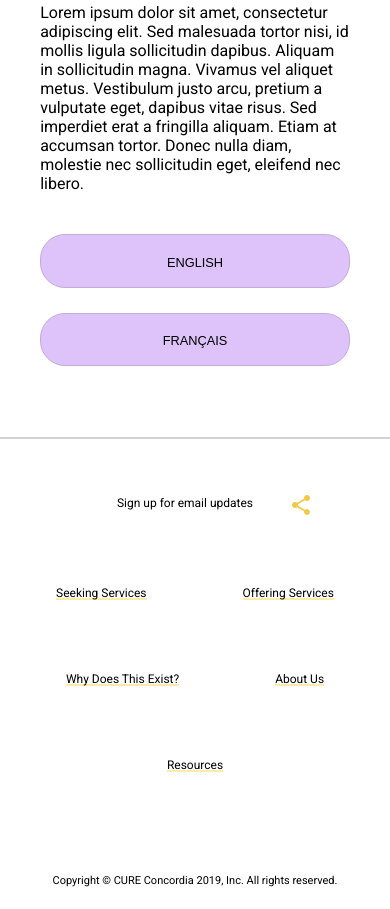
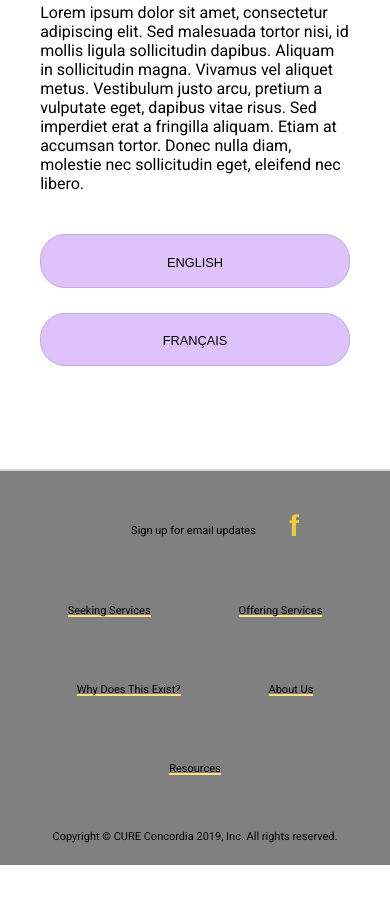
Before and after one commit to aheggie/mh_site, a plain HTML site: page site/offering-services.html in a window 390 px wide. Shown: the part 637-1546 px from the top of the page. After the commit the page ends 1502 px from the top, so only its background shows below. Drawn offline with Linux system fonts and the light colour scheme; files whose address does not match are found by name; a web font is replaced by a local one.

Commit message:
fixed facebook icon in footer, added responsiveness for large screens, messaed tried to fix footer

```diff
--- a/site/offering-services.html
+++ b/site/offering-services.html
@@ -7,6 +7,7 @@
     <link rel="stylesheet" type="text/css" href="style.css">
     <link href="https://fonts.googleapis.com/css?family=Roboto&display=swap" rel="stylesheet">
   <link rel="stylesheet" href="https://fonts.googleapis.com/icon?family=Material+Icons">
+  <link rel="stylesheet" media="screen" href="https://fontlibrary.org/face/selawik" type="text/css"/>
 
     <!-- javascript -->
     <script src="script.js"></script>
@@ -47,11 +48,11 @@
           <div class="wrapper footer">
             <ul class="footer-social">
                 <li><a href="" id="email">Sign up for email updates</a></li>
-                <li><a href="" id="fb"><i class="material-icons custom">share</i></a></li>
+                <li><a href="" class="fb"><span class="fb">f</span></a></li>
               </ul>
             <ul class="footer-nav">
-              <li><a href="">Seeking Services</a></li>
-              <li><a href="">Offering Services</a></li>
+              <li><a href="seeking-services.html">Seeking Services</a></li>
+              <li><a href="offering-services.html">Offering Services</a></li>
               <li><a href="">Why Does This Exist?</a></li>
               <li><a href="">About Us</a></li>
               <li><a href="">Resources</a></li>
--- a/site/style.css
+++ b/site/style.css
@@ -40,9 +40,10 @@ html {
 
 .wrapper.offering {
   display: grid;
+  margin-bottom: 10em;
 
   grid-template-columns: 1fr 7em 1fr;
-  grid-template-rows: auto 7em auto;
+  grid-template-rows: auto 5em auto;
   grid-template-areas:
   "intro intro intro"
   ". . ."
@@ -311,15 +312,20 @@ button#newsletter {
 .main-foot {
   grid-area: footer;
   border-top: 2px solid lightgrey;
+  display: flex;
+  flex-direction: column;
+  justify-content: space-between;
+  background-color: grey;
+
   /* height: calc(100vh - 48.5em); */
 }
 
 .footer-nav {
-  --linkColor: #ffeaa7;
+  --linkColor: #ffe17e;
 }
 
 .footer-nav a {
-  font-size: 12px;
+  font-size: 11px;
   color: black;
   text-decoration: none;
   display: block;
@@ -346,7 +352,7 @@ ul.footer-nav {
   list-style: none;
   margin: 0;
   padding: 0;
-  font-size: 14px;
+  font-size: 11px;
 
   display: -webkit-box;
   display: -moz-box;
@@ -361,7 +367,7 @@ ul.footer-nav {
 .footer-social {
   list-style: none;
   margin-top: 1em;
-  font-size: 12px;
+  font-size: 11px;
 
   display: -webkit-box;
   display: -moz-box;
@@ -375,31 +381,54 @@ ul.footer-nav {
 }
 
 ul.footer-social a {
-  font-size: 12px;
+  font-size: 11px;
   color: black;
   text-decoration: none;
   display: block;
   padding: 1.5em;
-  margin-top: 2em;
+  margin-top: 1em;
 }
 
 a#email {
-  padding-top: 1.8em;
+  padding-top: 2.8em;
 }
 
-a#fb {
+.fb {
   color: #f2c944;
+  font-family: "SelawikRegular", Helvetica, Arial, sans-serif;
+  font-size: 30px;
+  font-weight: bold;
+  padding-top: 0;
 }
 
 div.copyright {
   font-size: 11px;
   text-align: center;
   padding: 2em;
-  margin-top: 4em;
-  align-self: flex-end;
 }
 
 /********* MEDIA QUERIES **********/
+
+@media screen and (min-width: 1856px) {
+
+  .wrapper.page-content {
+    min-height: 600px;
+  }
+
+  .wrapper.offering {
+    display: grid;
+    margin-bottom: 10em;
+
+    grid-template-columns: 1fr 10em 1fr;
+    grid-template-rows: 4em 5em auto auto;
+    grid-template-areas:
+    "intro intro intro"
+    ". . ."
+    "english . french"
+    ". . .";
+  }
+
+}
 
 @media screen and (min-width: 1400px) {
 
@@ -458,6 +487,7 @@ div.copyright {
 
   .wrapper.offering {
     display: grid;
+    margin-bottom: 2em;
 
     grid-template-columns: 1fr;
     grid-template-rows: auto auto auto;
```
Also changed, not shown: site/index.html (+4 -3 lines), site/seeking-services.html (+4 -3 lines).
